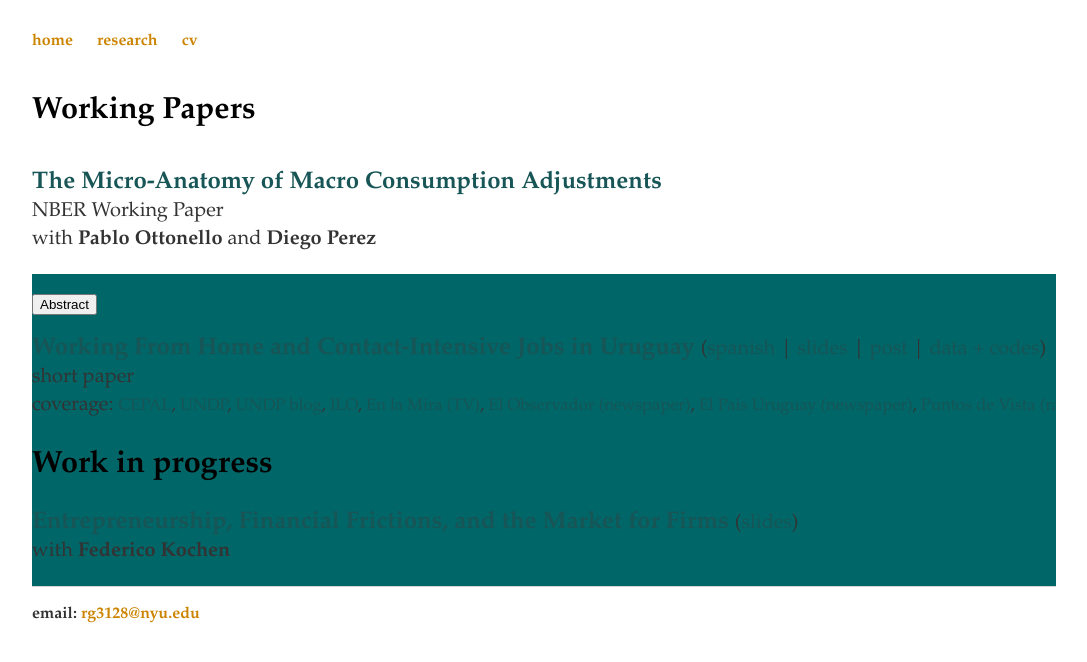
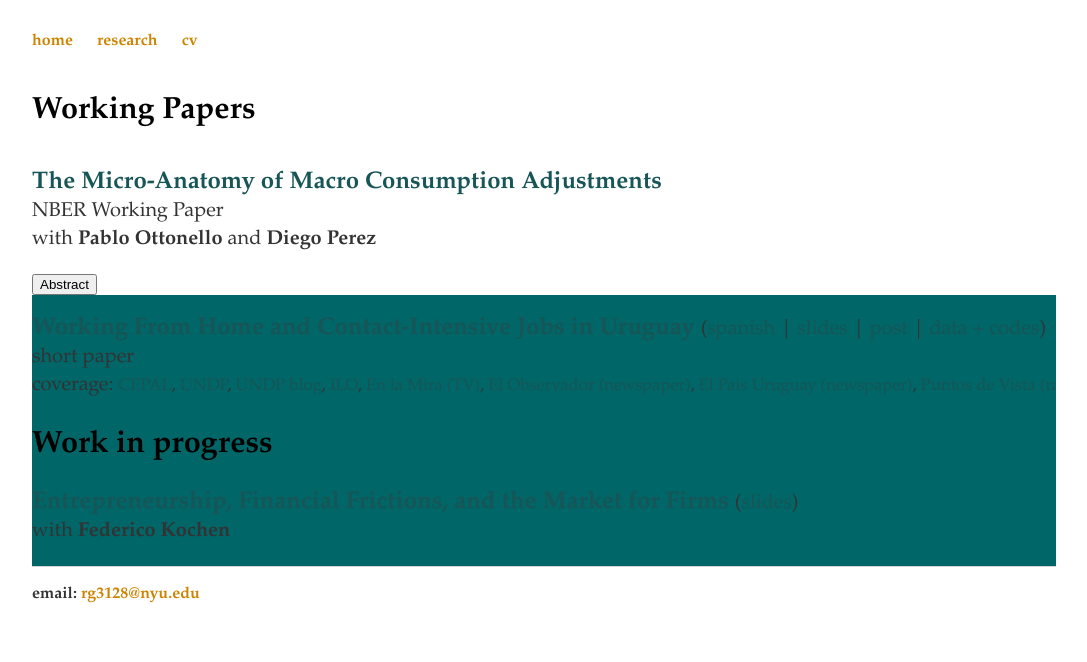
Before and after one commit to rafaguntin/rafaguntin.github.io, a Jekyll site: the page built from research/index.html, in a window 1280 px wide. Shown: the top 662 px of the page, without its empty margins (96-1183 px from the left). Built offline with Jekyll 4.4.1, drawn with Linux system fonts in a browser that asks for light colours.

Commit message:
Update index.html

```diff
--- a/research/index.html
+++ b/research/index.html
@@ -13,9 +13,8 @@ title: Rafael Guntin - Research
 				and
 				<a style="font-weight: bold; color:#333" href="https://www.perezdiego.org/" target="_blank"> Diego Perez </a>
 			</p>
-				       <div class="scrollmenu"><p> <span id="dots"></span><span id="more"> Probando </span></p>
+				       <p> <span id="dots"></span><span id="more"> Probando </span></p>
 				       <button onclick="myFunction()" id="myBtn">Abstract</button><div class="scrollmenu">
-					       </div>
 <script>
 function myFunction() {
   var dots = document.getElementById("dots");
```
